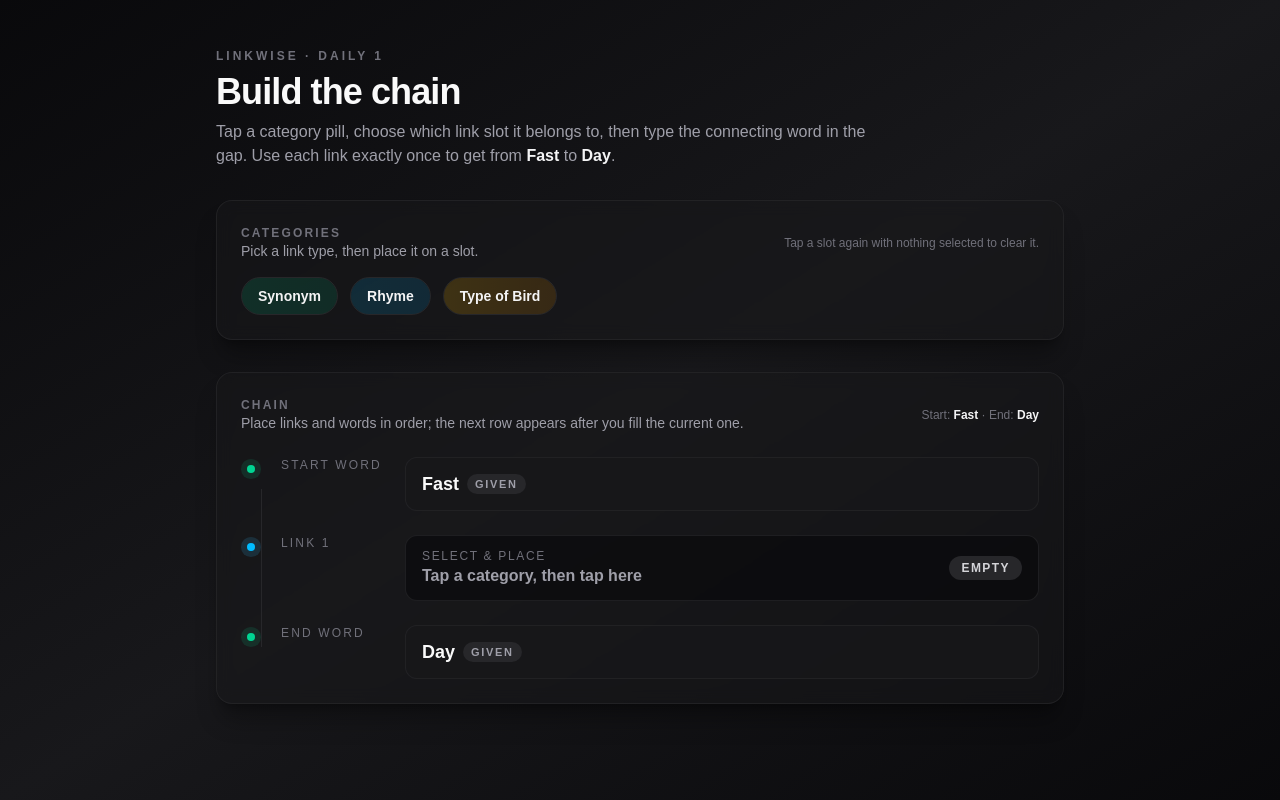
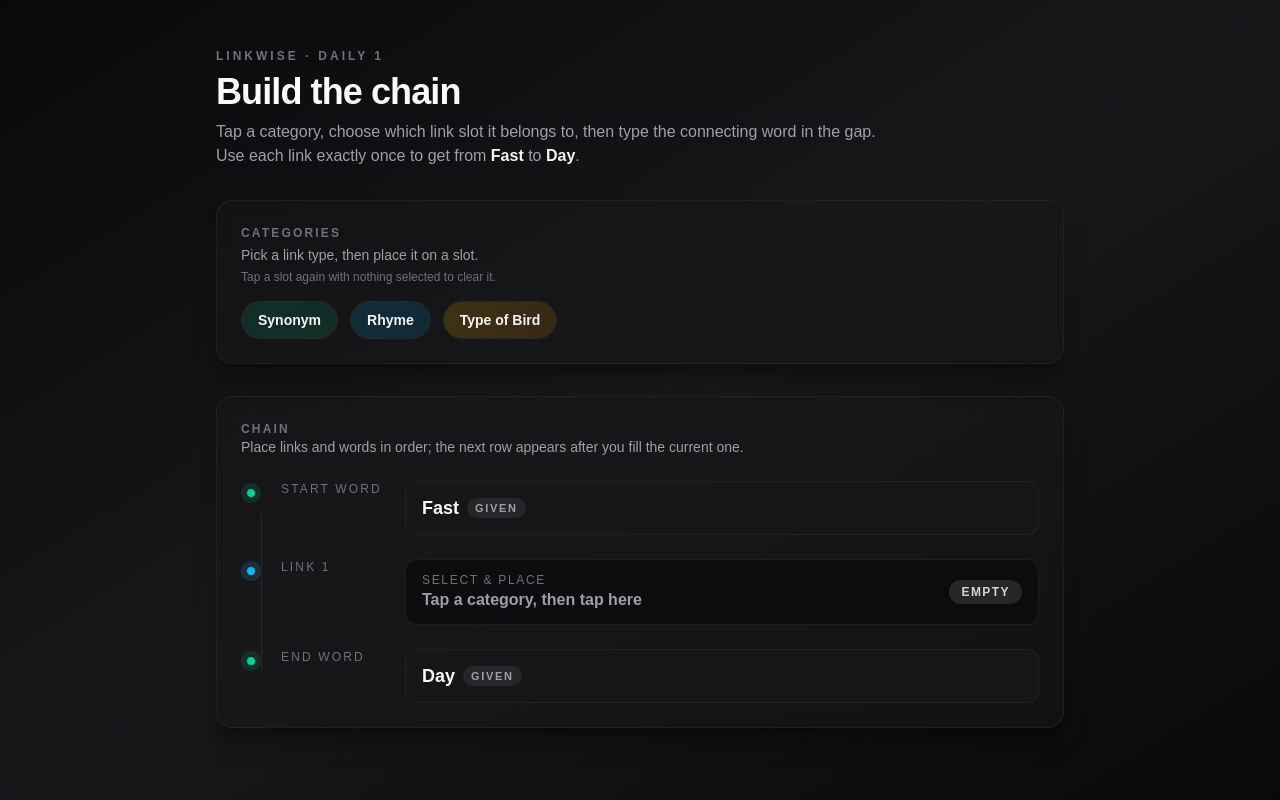
Before and after one commit to stanfordstevens/Linkwise, a Next.js app: page / in a window 1280 px wide. Built offline with nearby package versions, Linux system fonts and the light colour scheme.

Commit message:
minor ui fixes

```diff
--- a/app/page.tsx
+++ b/app/page.tsx
@@ -187,7 +187,7 @@ export default function Home() {
           </p>
           <h1 className="text-3xl font-semibold tracking-tight sm:text-4xl">Build the chain</h1>
           <p className="max-w-2xl text-sm text-zinc-400 sm:text-base">
-            Tap a category pill, choose which link slot it belongs to, then type the connecting
+            Tap a category, choose which link slot it belongs to, then type the connecting
             word in the gap. Use each link exactly once to get from{" "}
             <span className="font-semibold text-zinc-100">{startWord}</span> to{" "}
             <span className="font-semibold text-zinc-100">{endWord}</span>.
@@ -195,16 +195,14 @@ export default function Home() {
         </header>
 
         <section className="rounded-2xl border border-zinc-800/70 bg-zinc-900/50 p-6 shadow-xl shadow-black/30 backdrop-blur">
-          <div className="flex items-center justify-between gap-4">
-            <div>
-              <p className="text-xs font-semibold uppercase tracking-[0.18em] text-zinc-500">
-                Categories
-              </p>
-              <p className="text-sm text-zinc-400">Pick a link type, then place it on a slot.</p>
-            </div>
-            <div className="text-right text-xs text-zinc-500">
+          <div className="flex flex-col gap-1">
+            <p className="text-xs font-semibold uppercase tracking-[0.18em] text-zinc-500">
+              Categories
+            </p>
+            <p className="text-sm text-zinc-400">Pick a link type, then place it on a slot.</p>
+            <p className="text-xs text-zinc-500">
               Tap a slot again with nothing selected to clear it.
-            </div>
+            </p>
           </div>
           <div className="mt-4 flex flex-wrap gap-3">
             {categories.map((category) => {
@@ -251,10 +249,6 @@ export default function Home() {
               <p className="text-sm text-zinc-400">
                 Place links and words in order; the next row appears after you fill the current one.
               </p>
-            </div>
-            <div className="text-xs text-zinc-500">
-              Start: <span className="font-semibold text-zinc-100">{startWord}</span> · End:{" "}
-              <span className="font-semibold text-zinc-100">{endWord}</span>
             </div>
           </div>
 
```
